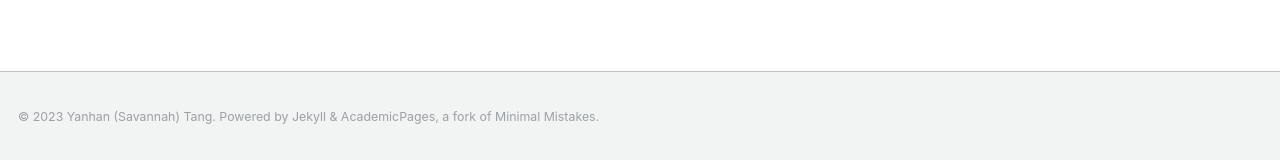
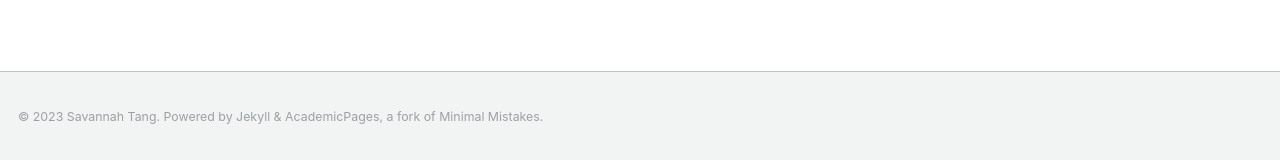
Before and after one commit to savytang/savytang.github.io, a Jekyll site: the page built from _pages/page-archive.html, in a window 1280 px wide. Shown: the part 1374-1534 px from the top of the page. Built offline with Jekyll 4.4.1, drawn with Linux system fonts in a browser that asks for light colours.

Commit message:
Sidebar name update
Width adjust

```diff
--- a/_config.yml
+++ b/_config.yml
@@ -9,7 +9,7 @@
 locale                   : "en-US"
 title                    : "Savannah Tang"
 title_separator          : "-"
-name                     : &name "Yanhan (Savannah) Tang"
+name                     : &name "Savannah Tang"
 description              : &description "PhD Candidate at CMU" # "personal description"
 url                      : https://savytang.github.io # the base hostname & protocol for your site e.g. "https://mmistakes.github.io"
 baseurl                  : "" # the subpath of your site, e.g. "/blog"
@@ -77,7 +77,7 @@ analytics:
 
 # Site Author
 author:
-  name             : "Savannah Tang"
+  name             : "Yanhan (Savannah) Tang"
   avatar           : "Tang_Yanhan_headshot.jpg" # "profile.png"
   bio              : "PhD candidate at Carnegie Mellon"
   location         : "Pittsburgh, PA"
```
Also changed, not shown: 1 other file.
